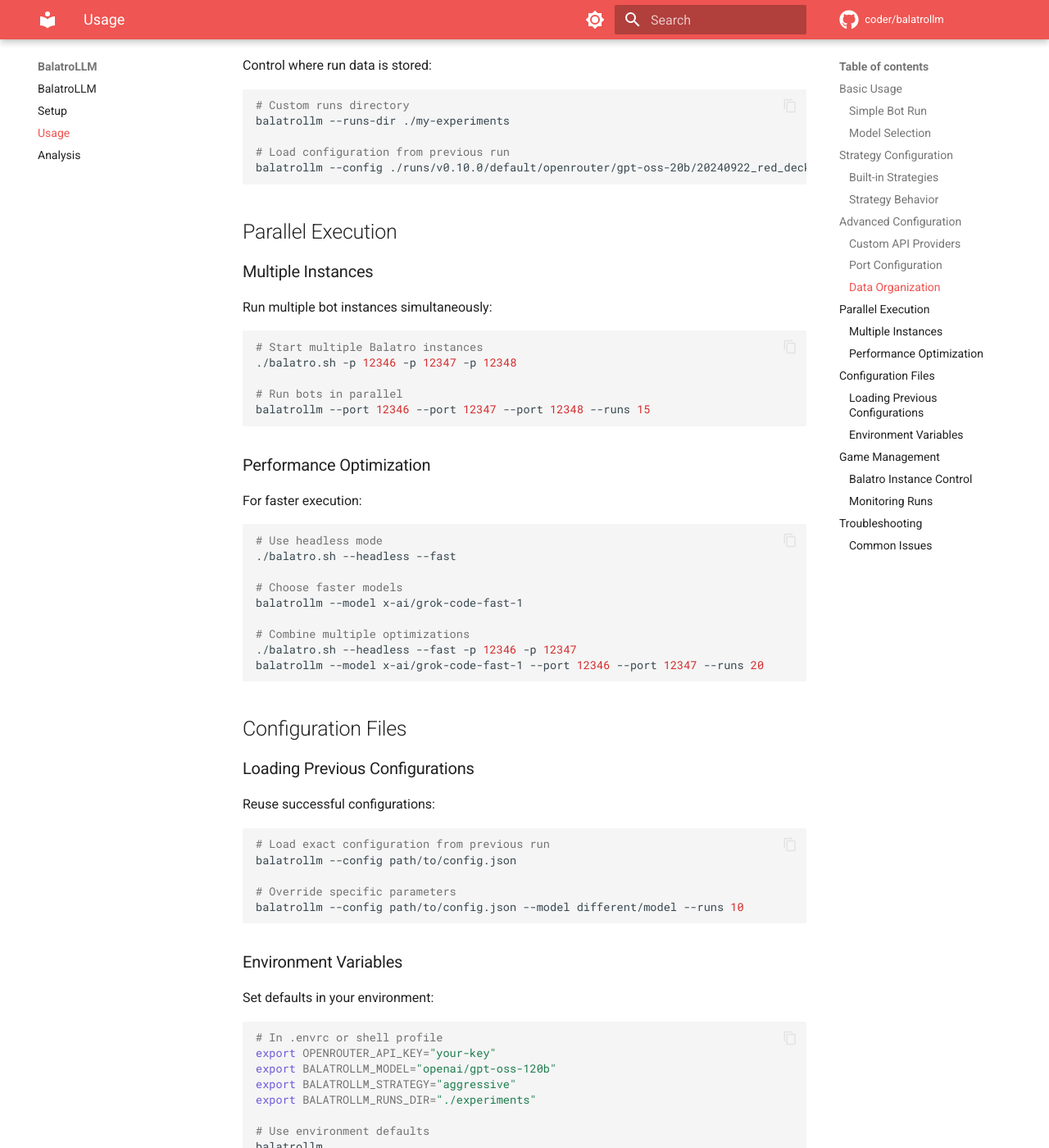
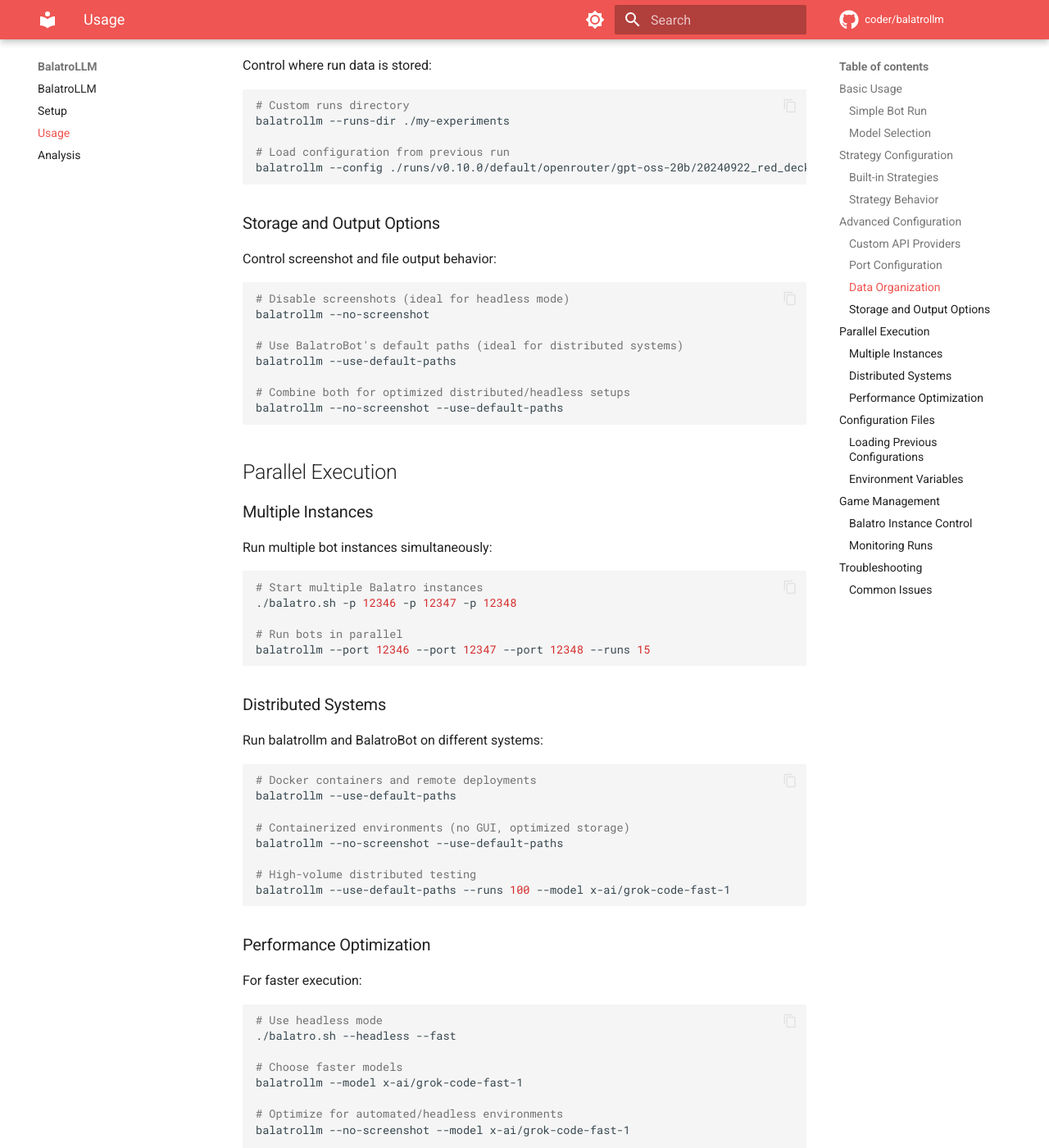
Before and after one commit to coder/balatrollm, an MkDocs documentation site: the page built from docs/usage.md, in a window 1280 px wide and 1400 px high, scrolled down 1922 px. Shown: the whole window at 82% size. Built offline with MkDocs 1.6.1 and Material for MkDocs 9.7.7, drawn with Linux system fonts in a browser that asks for light colours; comment, search, counter and statistics services are not loaded.

Commit message:
docs: explain --no-screenshot --use-default-paths flags

````diff
--- a/docs/usage.md
+++ b/docs/usage.md
@@ -96,6 +96,21 @@
 balatrollm --config ./runs/v0.10.0/default/openrouter/gpt-oss-20b/20240922_red_deck_12345/config.json
 ```
 
+### Storage and Output Options
+
+Control screenshot and file output behavior:
+
+```bash
+# Disable screenshots (ideal for headless mode)
+balatrollm --no-screenshot
+
+# Use BalatroBot's default paths (ideal for distributed systems)
+balatrollm --use-default-paths
+
+# Combine both for optimized distributed/headless setups
+balatrollm --no-screenshot --use-default-paths
+```
+
 ## Parallel Execution
 
 ### Multiple Instances
@@ -110,6 +125,21 @@
 balatrollm --port 12346 --port 12347 --port 12348 --runs 15
 ```
 
+### Distributed Systems
+
+Run balatrollm and BalatroBot on different systems:
+
+```bash
+# Docker containers and remote deployments
+balatrollm --use-default-paths
+
+# Containerized environments (no GUI, optimized storage)
+balatrollm --no-screenshot --use-default-paths
+
+# High-volume distributed testing
+balatrollm --use-default-paths --runs 100 --model x-ai/grok-code-fast-1
+```
+
 ### Performance Optimization
 
 For faster execution:
@@ -121,9 +151,12 @@
 # Choose faster models
 balatrollm --model x-ai/grok-code-fast-1
 
+# Optimize for automated/headless environments
+balatrollm --no-screenshot --model x-ai/grok-code-fast-1
+
 # Combine multiple optimizations
 ./balatro.sh --headless --fast -p 12346 -p 12347
-balatrollm --model x-ai/grok-code-fast-1 --port 12346 --port 12347 --runs 20
+balatrollm --model x-ai/grok-code-fast-1 --no-screenshot --port 12346 --port 12347 --runs 20
 ```
 
 ## Configuration Files
````
Also changed, not shown: CLAUDE.md (+3 -1 lines), README.md (+8 -1 lines).
